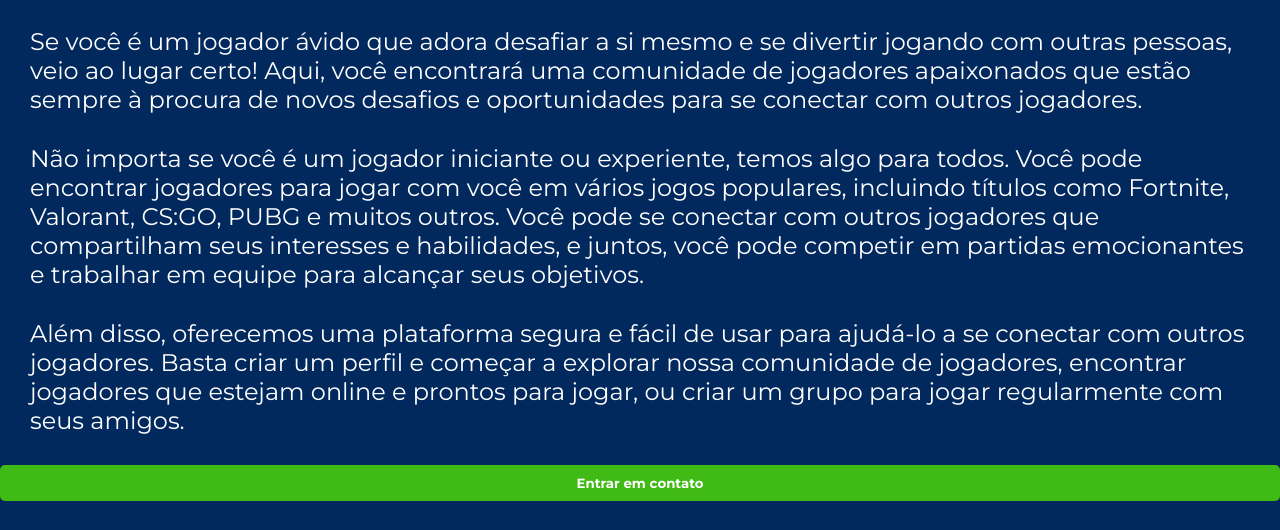
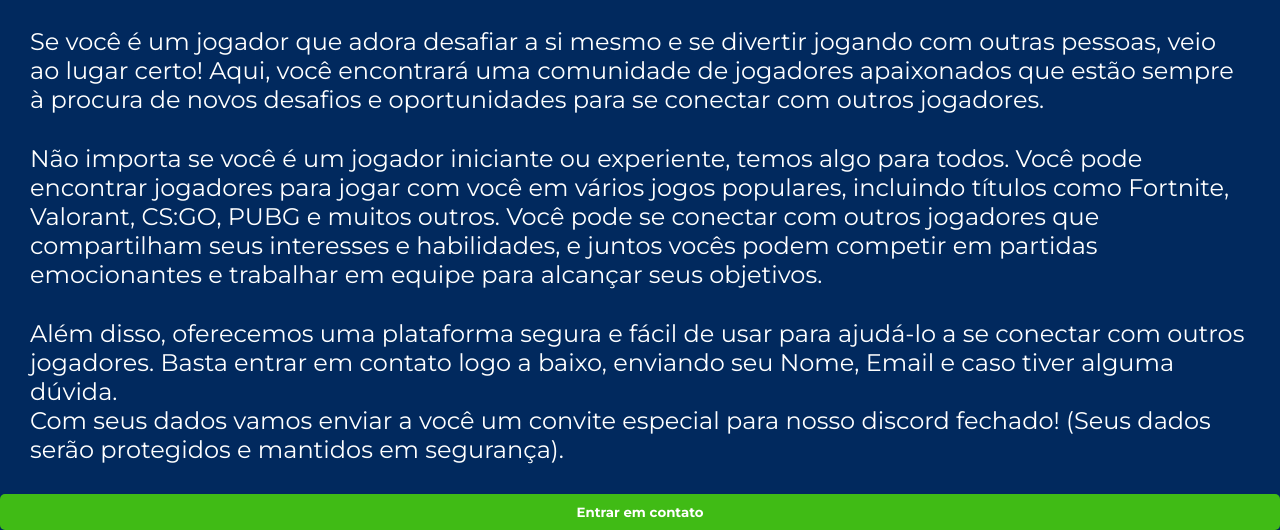
Before and after one commit to Dev-LucasAraujo/projeto-mvp, a plain HTML site: page missao-dev/index.html in a window 1280 px wide. Shown: the part 584-1114 px from the top of the page. Before the commit the page ends 1085 px from the top, so only its background shows below. Drawn offline with Linux system fonts and the light colour scheme.

Commit message:
Add files via upload

```diff
--- a/missao-dev/index.html
+++ b/missao-dev/index.html
@@ -15,13 +15,15 @@
       <h1>O que você encontra aqui</h1>
 
       <p>
-        Se você é um jogador ávido que adora desafiar a si mesmo e se divertir jogando com outras pessoas, veio ao lugar certo! Aqui, você encontrará uma comunidade de jogadores apaixonados que estão sempre à procura de novos desafios e oportunidades para se conectar com outros jogadores.
+        Se você é um jogador que adora desafiar a si mesmo e se divertir jogando com outras pessoas, veio ao lugar certo! Aqui, você encontrará uma comunidade de jogadores apaixonados que estão sempre à procura de novos desafios e oportunidades para se conectar com outros jogadores.
       </p>
       <p>
-        Não importa se você é um jogador iniciante ou experiente, temos algo para todos. Você pode encontrar jogadores para jogar com você em vários jogos populares, incluindo títulos como Fortnite, Valorant, CS:GO, PUBG e muitos outros. Você pode se conectar com outros jogadores que compartilham seus interesses e habilidades, e juntos, você pode competir em partidas emocionantes e trabalhar em equipe para alcançar seus objetivos.
+        Não importa se você é um jogador iniciante ou experiente, temos algo para todos. Você pode encontrar jogadores para jogar com você em vários jogos populares, incluindo títulos como Fortnite, Valorant, CS:GO, PUBG e muitos outros. Você pode se conectar com outros jogadores que compartilham seus interesses e habilidades, e juntos vocês podem competir em partidas emocionantes e trabalhar em equipe para alcançar seus objetivos.
       </p>
       <p>
-        Além disso, oferecemos uma plataforma segura e fácil de usar para ajudá-lo a se conectar com outros jogadores. Basta criar um perfil e começar a explorar nossa comunidade de jogadores, encontrar jogadores que estejam online e prontos para jogar, ou criar um grupo para jogar regularmente com seus amigos.
+        Além disso, oferecemos uma plataforma segura e fácil de usar para ajudá-lo a se conectar com outros jogadores. Basta entrar em contato logo a baixo, enviando seu Nome, Email e caso tiver alguma dúvida. <br>
+        Com seus dados vamos enviar a você um convite especial para nosso discord fechado! (Seus dados serão protegidos e mantidos em segurança).
+
       </p>
 
       <button onclick="abrir()">Entrar em contato</button>
```
